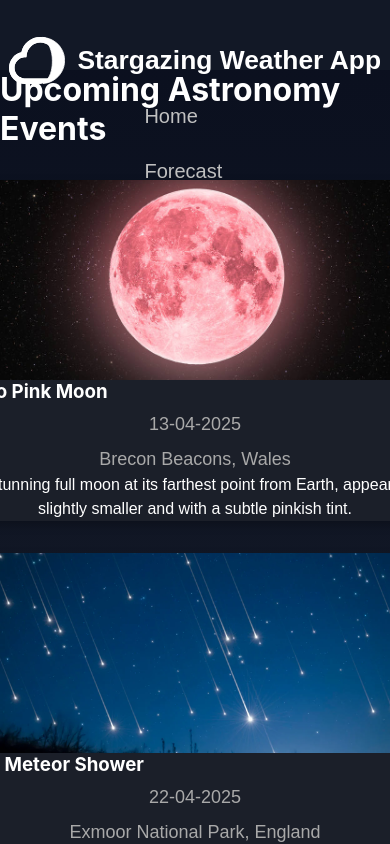
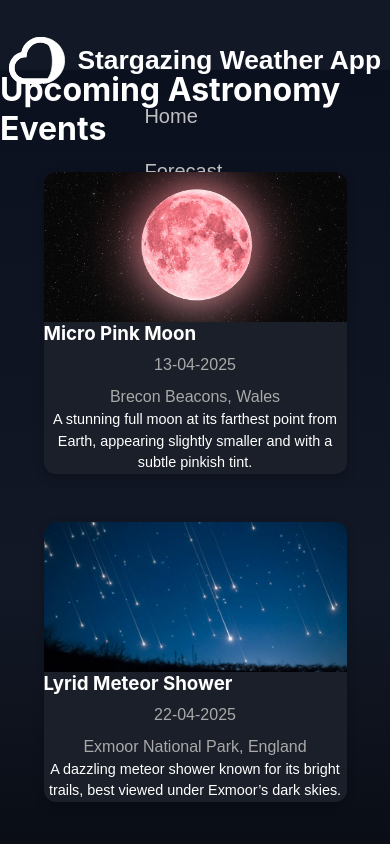
Before and after one commit to MahdiT1512/stargazing-weather-app, a React (Create React App) app: page /EventsPage in a window 390 px wide. Shown: the top 844 px of the page. Built offline with nearby package versions, Linux system fonts and the light colour scheme; no server answers.

Commit message:
Update EventsPage.css so it works on both

```diff
--- a/src/Components/EventsPage.css
+++ b/src/Components/EventsPage.css
@@ -14,11 +14,12 @@
 
 .events-container {
     display: flex;
-    width: 62.5rem;
     flex-direction: column;
     align-items: center;
     padding: 2rem 0;
     gap: 2rem;
+    width: 90%; /* Adjusted for responsiveness */
+    max-width: 1000px; /* Added max width for large screens */
 }
 
 .events-container h1 {
@@ -32,13 +33,14 @@
 .event-card {
     display: flex;
     flex-direction: column;
-    background-color: #1b1f29;;
+    background-color: #1b1f29;
     border-radius: 0.75rem;
     overflow: hidden;
     width: 100%;
     max-width: 30rem;
     box-shadow: 0px 4px 10px rgba(0, 0, 0, 0.25);
     transition: transform 0.2s ease-in-out;
+    margin-bottom: 2rem; /* Add spacing between cards */
 }
 
 .event-card:hover {
@@ -91,3 +93,48 @@
 .event-card .event-date {
     margin-top: 0.5rem;
 }
+
+/* Responsive Design for Mobile */
+@media (max-width: 768px) {
+    .events-container {
+        padding: 1rem; /* Reduced padding for smaller screens */
+    }
+
+    .events-container h1 {
+        font-size: 2rem; /* Smaller font size for headings */
+    }
+
+    .event-card {
+        max-width: 100%; /* Make event cards take full width on mobile */
+        margin-bottom: 1rem; /* Add space between cards on mobile */
+    }
+
+    .event-card img {
+        height: 150px; /* Reduce image size for mobile */
+    }
+
+    .event-card h2 {
+        font-size: 1.5rem; /* Smaller title font size on mobile */
+    }
+
+    .event-card p {
+        font-size: 0.9rem; /* Smaller paragraph font size on mobile */
+    }
+
+    .event-card .event-date,
+    .event-card .event-location {
+        font-size: 1rem; /* Smaller font for date/location on mobile */
+    }
+}
+
+/* Responsive Design for Tablets */
+@media (max-width: 1024px) {
+    .events-container {
+        width: 90%;
+        padding: 1.5rem; /* Adjust padding for tablets */
+    }
+
+    .event-card {
+        max-width: 45rem; /* Make cards a bit larger on tablets */
+    }
+}
```
